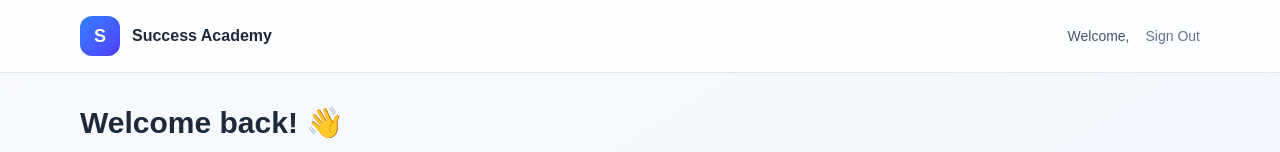
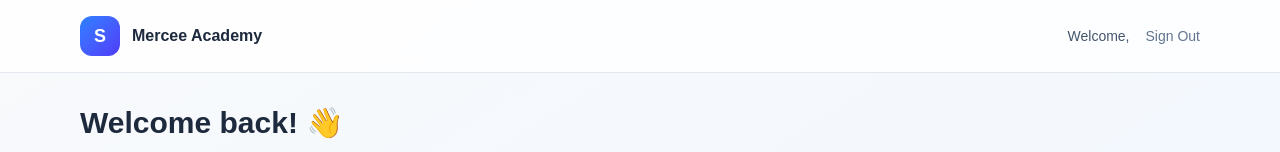
Before and after one commit to am0414/success-academy-international, a Next.js app: page /dashboard in a window 1280 px wide. Shown: the top 152 px of the page. Built offline with nearby package versions, Linux system fonts and the light colour scheme; no server answers.

Commit message:
Rename to Mercee Academy

```diff
--- a/app/dashboard/page.tsx
+++ b/app/dashboard/page.tsx
@@ -143,7 +143,7 @@ export default function DashboardPage() {
             <div className="w-10 h-10 bg-gradient-to-br from-blue-500 to-indigo-600 rounded-xl flex items-center justify-center">
               <span className="text-white font-bold text-lg">S</span>
             </div>
-            <span className="font-semibold text-slate-800">Success Academy</span>
+            <span className="font-semibold text-slate-800">Mercee Academy</span>
           </div>
           <div className="flex items-center gap-4">
             <span className="text-sm text-slate-600">Welcome, {userName}</span>
--- a/app/student/[studentId]/layout.tsx
+++ b/app/student/[studentId]/layout.tsx
@@ -166,7 +166,7 @@ export default function StudentLayout({
               <span className="text-white font-bold text-lg">S</span>
             </div>
             {sidebarOpen && (
-              <span className="font-semibold text-slate-800">Success Academy</span>
+              <span className="font-semibold text-slate-800">Mercee Academy</span>
             )}
           </div>
         </div>
--- a/app/teacher/[teacherId]/layout.tsx
+++ b/app/teacher/[teacherId]/layout.tsx
@@ -91,7 +91,7 @@ export default function TeacherLayout({
             </div>
             {sidebarOpen && (
               <div>
-                <span className="font-semibold text-slate-800">Success Academy</span>
+                <span className="font-semibold text-slate-800">Mercee Academy</span>
                 <p className="text-xs text-indigo-600">Teacher Portal</p>
               </div>
             )}
```
